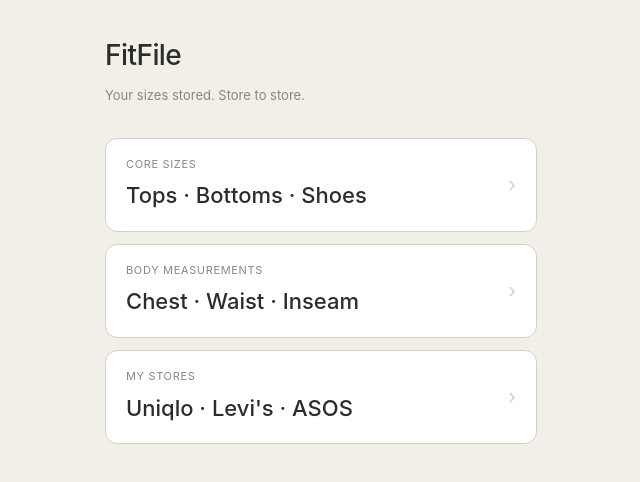
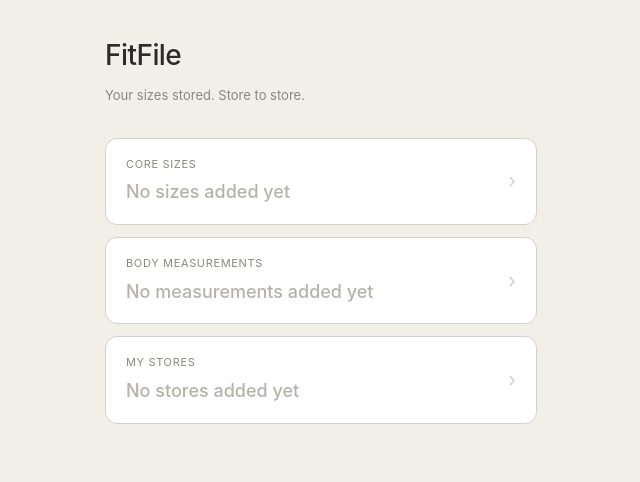
Before and after one commit to AJT-prod/fitfile, a React (Vite) app: page / in a window 1280 px wide. Shown: the top 482 px of the page, without its empty margins (319-959 px from the left). Built offline with nearby package versions, Linux system fonts and the light colour scheme.

Commit message:
Home screen live data, last updated tracking, placeholder guidance

```diff
--- a/src/pages/CoreSizes.jsx
+++ b/src/pages/CoreSizes.jsx
@@ -1,17 +1,17 @@
 import { useState } from 'react'
 import { useNavigate } from 'react-router-dom'
-import { getCoreSizes, saveCoreSizes } from '../storage'
+import { getCoreSizes, saveCoreSizes, saveLastUpdated } from '../storage'
 
 const FIELDS = [
-  { key: 'tops', label: 'Tops' },
-  { key: 'bottoms', label: 'Bottoms' },
-  { key: 'outerwear', label: 'Outerwear' },
-  { key: 'jeans', label: 'Jeans / Pants' },
-  { key: 'dresses', label: 'Dresses' },
-  { key: 'shoes', label: 'Shoes / Sneakers' },
-  { key: 'bra', label: 'Bra' },
-  { key: 'underwear', label: 'Underwear / Briefs' },
-  { key: 'socks', label: 'Socks' },
+  { key: 'tops', label: 'Tops', placeholder: 'e.g. M' },
+  { key: 'bottoms', label: 'Bottoms', placeholder: 'e.g. M' },
+  { key: 'outerwear', label: 'Outerwear', placeholder: 'e.g. L' },
+  { key: 'jeans', label: 'Jeans / Pants', placeholder: 'e.g. 31x30' },
+  { key: 'dresses', label: 'Dresses', placeholder: 'e.g. 10' },
+  { key: 'shoes', label: 'Shoes / Sneakers', placeholder: 'e.g. 10.5' },
+  { key: 'bra', label: 'Bra', placeholder: 'e.g. 34B' },
+  { key: 'underwear', label: 'Underwear / Briefs', placeholder: 'e.g. M' },
+  { key: 'socks', label: 'Socks', placeholder: 'e.g. 10-13' },
 ]
 
 export default function CoreSizes() {
@@ -24,9 +24,14 @@ export default function CoreSizes() {
   }
 
   function handleSave() {
-    saveCoreSizes(sizes)
-    setEditing(false)
-  }
+  const previous = getCoreSizes()
+  saveCoreSizes(sizes)
+  const lastChanged = FIELDS.filter(f => sizes[f.key] !== previous[f.key] && sizes[f.key]).pop()
+  const fallback = FIELDS.filter(f => sizes[f.key]).pop()
+  const target = lastChanged || fallback
+  if (target) saveLastUpdated('coreSizes', target.label, sizes[target.key])
+  setEditing(false)
+}
 
   return (
     <div style={{ maxWidth: 480, margin: '0 auto', padding: '2rem 1.5rem' }}>
@@ -51,7 +56,7 @@ export default function CoreSizes() {
       <p style={{ fontSize: 13, color: '#888780', marginBottom: '1.5rem' }}>Your general defaults, not store-specific.</p>
 
       <div style={{ display: 'flex', flexDirection: 'column', gap: 8 }}>
-        {FIELDS.map(({ key, label }) => (
+        {FIELDS.map(({ key, label, placeholder }) => (
           <div
             key={key}
             style={{
--- a/src/pages/Home.jsx
+++ b/src/pages/Home.jsx
@@ -1,7 +1,39 @@
+import { useEffect, useState } from 'react'
 import { useNavigate } from 'react-router-dom'
+import { getCoreSizes, getMeasurements, getStores, getLastUpdated } from '../storage'
 
 export default function Home() {
   const navigate = useNavigate()
+  const [coreSizes, setCoreSizes] = useState({})
+  const [measurements, setMeasurements] = useState({})
+  const [stores, setStores] = useState([])
+  const [lastCoreSizes, setLastCoreSizes] = useState(null)
+  const [lastMeasurements, setLastMeasurements] = useState(null)
+
+  useEffect(() => {
+    setCoreSizes(getCoreSizes())
+    setMeasurements(getMeasurements())
+    setStores(getStores())
+    setLastCoreSizes(getLastUpdated('coreSizes'))
+    setLastMeasurements(getLastUpdated('measurements'))
+  }, [])
+
+  function coreSizesPreview() {
+    if (lastCoreSizes) return `${lastCoreSizes.label} · ${lastCoreSizes.value}`
+    const filled = Object.values(coreSizes).some(v => v)
+    return filled ? 'Tap to view' : 'No sizes added yet'
+  }
+
+  function measurementsPreview() {
+    if (lastMeasurements) return `${lastMeasurements.label} · ${lastMeasurements.value}`
+    const filled = Object.values(measurements).some(v => v?.in)
+    return filled ? 'Tap to view' : 'No measurements added yet'
+  }
+
+  function storesPreview() {
+    if (stores.length === 0) return 'No stores added yet'
+    return stores.slice(0, 3).map(s => s.name).join(' · ')
+  }
 
   return (
     <div style={{ maxWidth: 480, margin: '0 auto', padding: '2rem 1.5rem' }}>
@@ -13,17 +45,20 @@ export default function Home() {
       <div style={{ display: 'flex', flexDirection: 'column', gap: 12 }}>
         <SummaryCard
           label="Core sizes"
-          preview="Tops · Bottoms · Shoes"
+          preview={coreSizesPreview()}
+          empty={!lastCoreSizes && Object.values(coreSizes).every(v => !v)}
           onClick={() => navigate('/core-sizes')}
         />
         <SummaryCard
           label="Body measurements"
-          preview="Chest · Waist · Inseam"
+          preview={measurementsPreview()}
+          empty={!lastMeasurements && Object.values(measurements).every(v => !v?.in)}
           onClick={() => navigate('/measurements')}
         />
         <SummaryCard
           label="My stores"
-          preview="Uniqlo · Levi's · ASOS"
+          preview={storesPreview()}
+          empty={stores.length === 0}
           onClick={() => navigate('/stores')}
         />
       </div>
@@ -31,7 +66,7 @@ export default function Home() {
   )
 }
 
-function SummaryCard({ label, preview, onClick }) {
+function SummaryCard({ label, preview, empty, onClick }) {
   return (
     <div
       onClick={onClick}
@@ -48,7 +83,7 @@ function SummaryCard({ label, preview, onClick }) {
     >
       <div>
         <p style={{ fontSize: 11, color: '#888780', textTransform: 'uppercase', letterSpacing: '0.06em', marginBottom: 4 }}>{label}</p>
-        <p style={{ fontSize: 22, fontWeight: 500 }}>{preview}</p>
+        <p style={{ fontSize: 18, fontWeight: 500, color: empty ? '#B4B2A9' : '#2C2C2A' }}>{preview}</p>
       </div>
       <span style={{ fontSize: 20, color: '#D3D1C7' }}>›</span>
     </div>
--- a/src/pages/Measurements.jsx
+++ b/src/pages/Measurements.jsx
@@ -1,6 +1,6 @@
 import { useState } from 'react'
 import { useNavigate } from 'react-router-dom'
-import { getMeasurements, saveMeasurements } from '../storage'
+import { getMeasurements, saveMeasurements, saveLastUpdated } from '../storage'
 
 const FIELDS = [
   { key: 'height', label: 'Height' },
@@ -40,10 +40,12 @@ export default function Measurements() {
     })
   }
 
-  function handleSave() {
-    saveMeasurements(data)
-    setEditing(false)
-  }
+function handleSave() {
+  saveMeasurements(data)
+  const lastField = FIELDS.filter(f => data[f.key]?.in).pop()
+  if (lastField) saveLastUpdated('measurements', lastField.label, `${data[lastField.key].in}"`)
+  setEditing(false)
+}
 
   return (
     <div style={{ maxWidth: 480, margin: '0 auto', padding: '2rem 1.5rem' }}>
--- a/src/storage.js
+++ b/src/storage.js
@@ -78,3 +78,14 @@ export function deleteStore(id) {
 export function generateId() {
   return Date.now().toString(36) + Math.random().toString(36).slice(2)
 }
+
+export function getLastUpdated(section) {
+  try {
+    const raw = localStorage.getItem(`fitfile_last_updated_${section}`)
+    return raw ? JSON.parse(raw) : null
+  } catch { return null }
+}
+
+export function saveLastUpdated(section, label, value) {
+  localStorage.setItem(`fitfile_last_updated_${section}`, JSON.stringify({ label, value }))
+}
```
